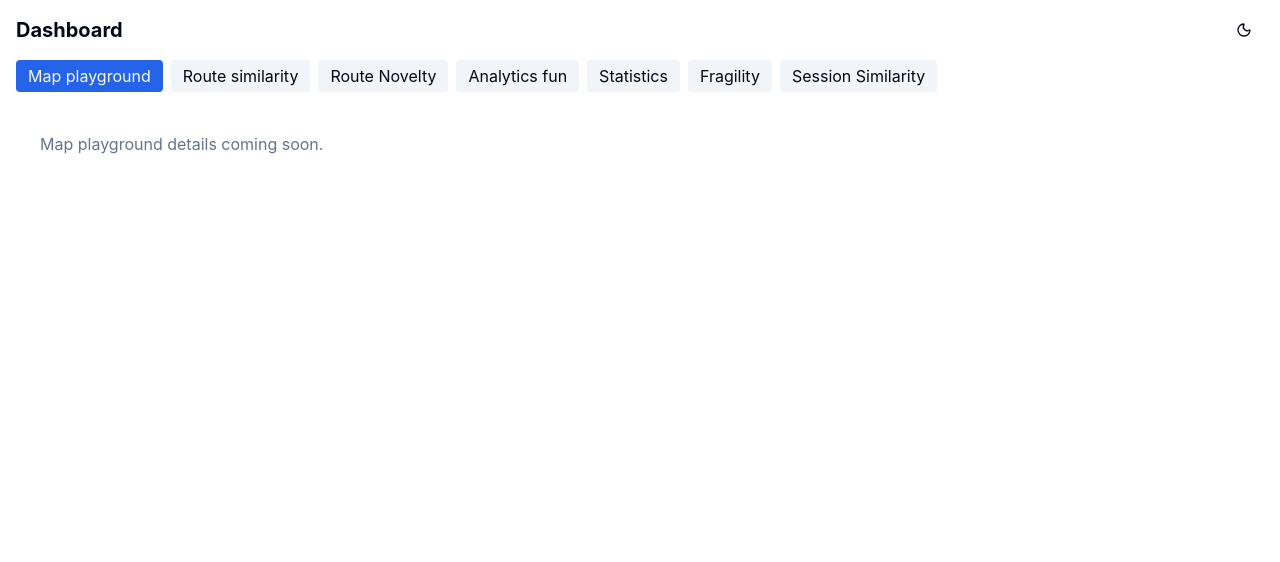
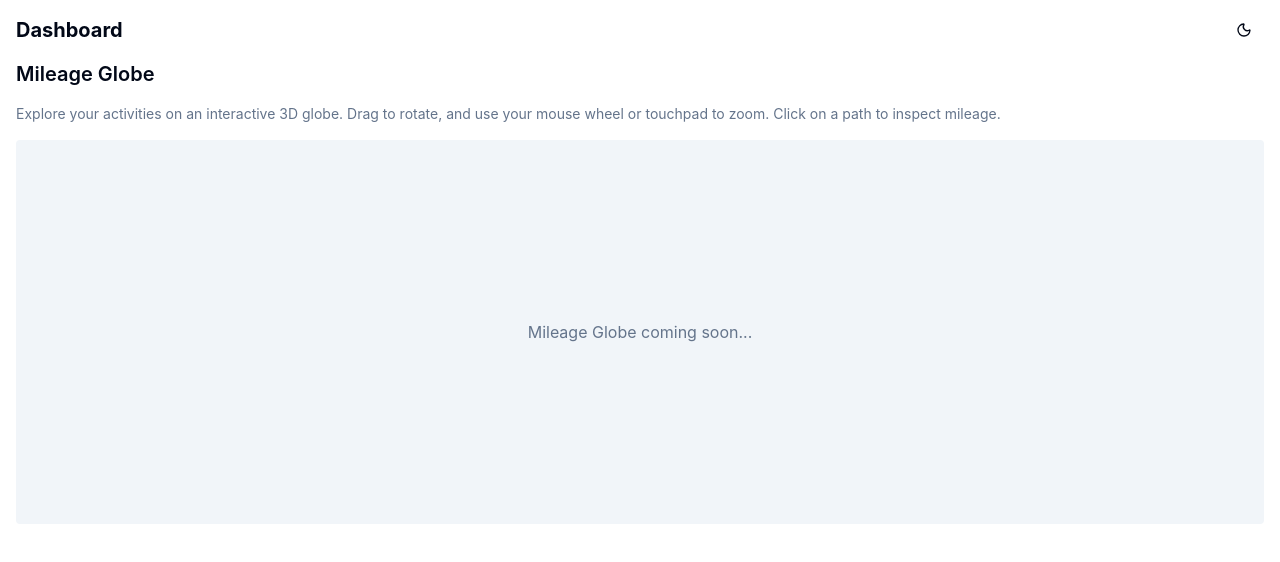
Before and after one commit to osmond/improved-system, a React (Vite) app: page /mileage-globe in a window 1280 px wide. Shown: the top 562 px of the page. Built offline with nearby package versions, Linux system fonts and the light colour scheme.

Commit message:
Add Mileage Globe page and routing

```diff
--- a/package.json
+++ b/package.json
@@ -24,6 +24,7 @@
     "react": "^18.2.0",
     "react-dom": "^18.2.0",
     "react-map-gl": "^8.0.4",
+    "react-router-dom": "^6.22.2",
     "recharts": "^2.15.4",
     "swr": "^2.3.4",
     "topojson-client": "^3.1.0",
--- a/src/App.tsx
+++ b/src/App.tsx
@@ -1,15 +1,22 @@
 import React from "react";
 import Layout from "@/components/layout/Layout";
 import Dashboard from "@/pages/Dashboard";
+import MileageGlobePage from "@/pages/MileageGlobe";
+import { BrowserRouter, Routes, Route } from "react-router-dom";
 import { DashboardFiltersProvider } from "@/hooks/useDashboardFilters";
 
 function App() {
   return (
-    <DashboardFiltersProvider>
-      <Layout>
-        <Dashboard />
-      </Layout>
-    </DashboardFiltersProvider>
+    <BrowserRouter>
+      <DashboardFiltersProvider>
+        <Layout>
+          <Routes>
+            <Route path="/" element={<Dashboard />} />
+            <Route path="/mileage-globe" element={<MileageGlobePage />} />
+          </Routes>
+        </Layout>
+      </DashboardFiltersProvider>
+    </BrowserRouter>
   );
 }
 
--- /dev/null
+++ b/src/components/examples/MileageGlobe.tsx
@@ -0,0 +1,13 @@
+import React from "react";
+
+/**
+ * MileageGlobe renders a placeholder globe visualization.
+ * Replace this placeholder with a full implementation as needed.
+ */
+export default function MileageGlobe() {
+  return (
+    <div className="flex items-center justify-center h-96 w-full bg-muted text-muted-foreground rounded">
+      Mileage Globe coming soon...
+    </div>
+  );
+}
--- a/src/pages/Examples.tsx
+++ b/src/pages/Examples.tsx
@@ -1,4 +1,5 @@
 import React from "react";
+import { Link } from "react-router-dom";
 import AreaChartInteractive from "@/components/examples/AreaChartInteractive";
 import LineChartInteractive from "@/components/examples/LineChartInteractive";
 import BarChartInteractive from "@/components/examples/BarChartInteractive";
@@ -40,10 +41,16 @@ import RunSoundtrackCardDemo from "@/components/examples/RunSoundtrackCardDemo";
 
 export default function Examples() {
   return (
-    <div className="columns-1 sm:columns-2 lg:columns-3 gap-6">
-      <ChartPreview>
-        <AreaChartInteractive />
-      </ChartPreview>
+    <div>
+      <div className="mb-6">
+        <Link to="/mileage-globe" className="text-blue-600 hover:underline">
+          View Mileage Globe visualization
+        </Link>
+      </div>
+      <div className="columns-1 sm:columns-2 lg:columns-3 gap-6">
+        <ChartPreview>
+          <AreaChartInteractive />
+        </ChartPreview>
 
       <ChartPreview>
         <StepsTrendWithGoal data={mockDailySteps} />
@@ -147,7 +154,7 @@ export default function Examples() {
       <ChartPreview>
         <RunSoundtrackCardDemo />
       </ChartPreview>
-
+      </div>
     </div>
   );
 }
--- /dev/null
+++ b/src/pages/MileageGlobe.tsx
@@ -0,0 +1,15 @@
+import React from "react";
+import MileageGlobe from "@/components/examples/MileageGlobe";
+
+export default function MileageGlobePage() {
+  return (
+    <div className="space-y-4">
+      <h2 className="text-xl font-semibold">Mileage Globe</h2>
+      <p className="text-sm text-muted-foreground">
+        Explore your activities on an interactive 3D globe. Drag to rotate, and use your
+        mouse wheel or touchpad to zoom. Click on a path to inspect mileage.
+      </p>
+      <MileageGlobe />
+    </div>
+  );
+}
```
Also changed, not shown: 2 other files (tests, documents, lock files or other folders).
